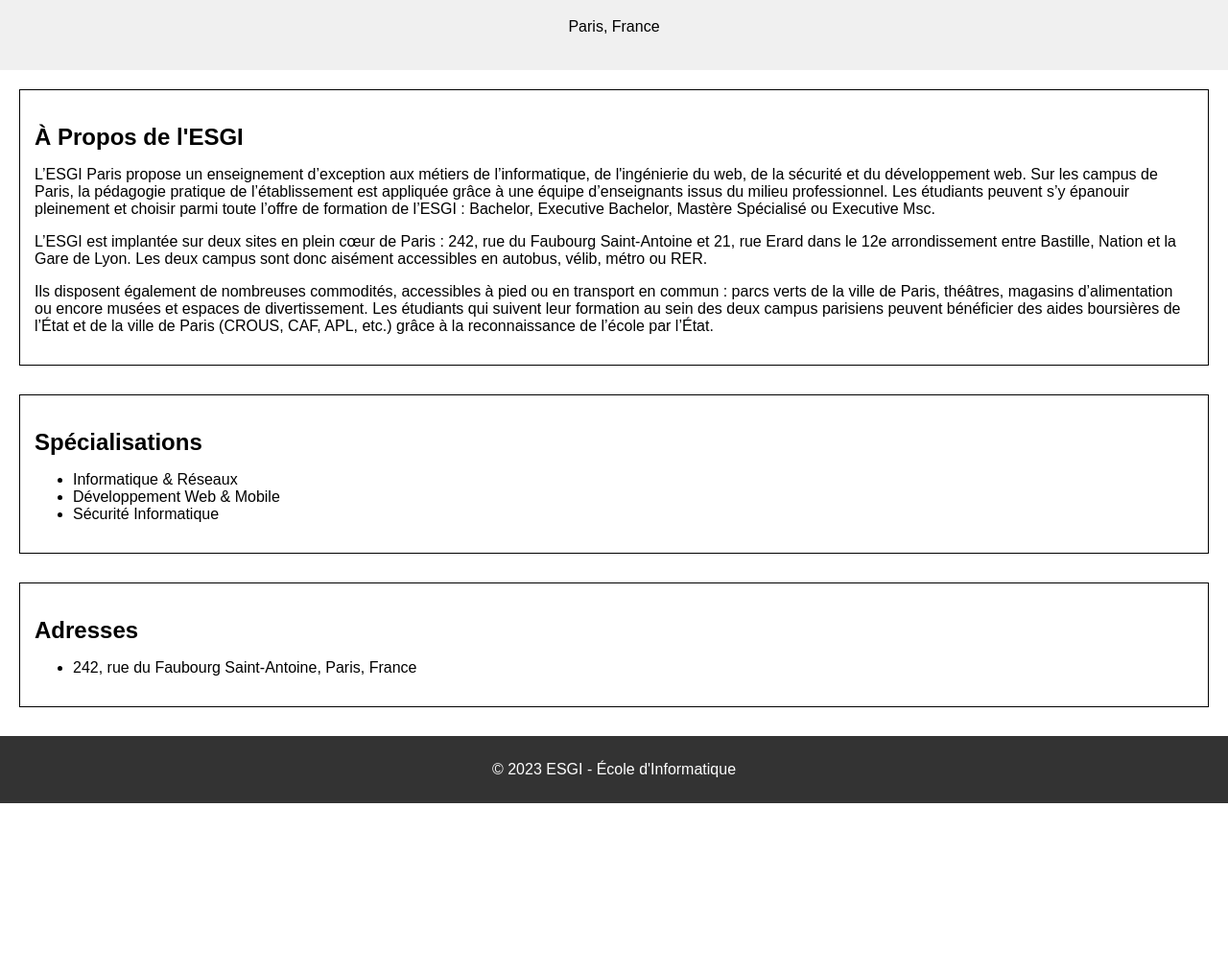
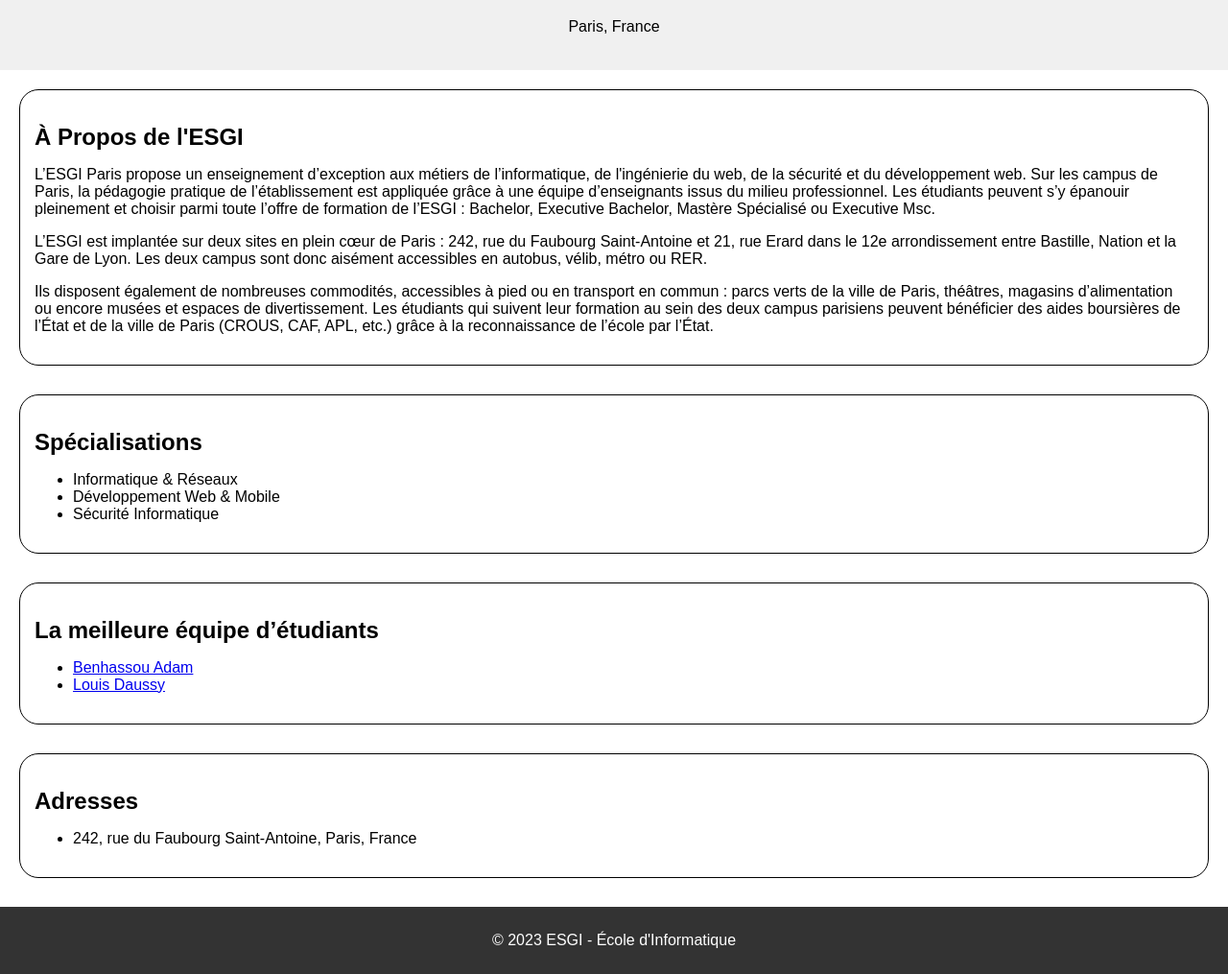
Before and after one commit to Padaam/GitPartiel2023AdamLouis, a plain HTML site: page index.html in a window 1280 px wide. Shown: the part 81-1096 px from the top of the page at 96% size. Before the commit the page ends 918 px from the top, so only its background shows below. Drawn offline with Linux system fonts and the light colour scheme.

Commit message:
Modifications For Index.HTML (student-list + style)

```diff
--- a/index.html
+++ b/index.html
@@ -7,6 +7,11 @@
 </head>
 <body>
   <header>
+    <style>
+    section {
+  border-radius: 20px;
+}
+    </style>
     <h1>ESGI - École Supérieure de Génie Informatique</h1>
     <p>Paris, France</p>
   </header>
@@ -31,6 +36,14 @@
       </ul>
     </section>
 
+    <section id="student-team">
+      <h2>La meilleure équipe d’étudiants</h2>
+      <ul>
+        <li><a href="https://www.linkedin.com/in/adam-benhassou/">Benhassou Adam </a></li>
+        <li><a href="https://www.linkedin.com/in/louis-daussy-4602631b2/">Louis Daussy</a></li>
+      </ul>
+    </section>
+
     <section id="address">
       <h2>Adresses</h2>
       <ul>
```
